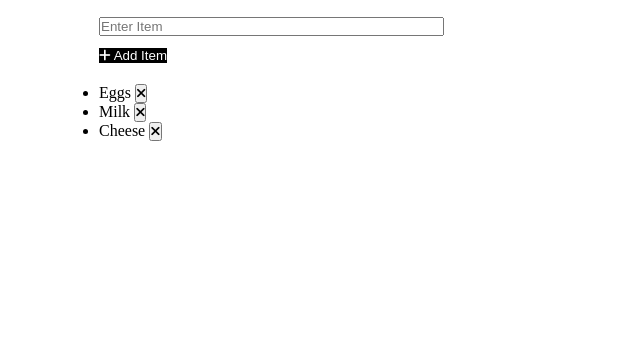
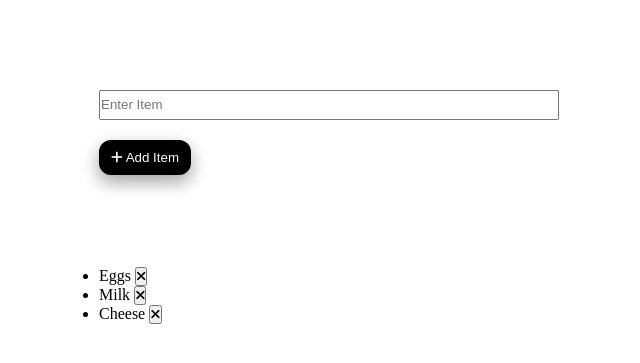
Before and after one commit to 2Pako/Shopping-List, a plain HTML site: page index.html in a window 1280 px wide. Shown: the part 133-496 px from the top of the page, without its empty margins (311-951 px from the left). Drawn offline with Linux system fonts and the light colour scheme.

Commit message:
CSS file. Customized the button. Hover over button.

```diff
--- a/style.css
+++ b/style.css
@@ -44,8 +44,9 @@ header{
 /* formating text area*/
 
 #form-section{
+  height: 50%;
   display: flex;
-  justify-content: center;
+  justify-content:center;
   flex-direction: column;
   margin-bottom: 20px;
   top:200px;
@@ -55,12 +56,24 @@ header{
 
 
 #atext{
-  width: 75%;
-  margin-bottom: 10px;
+  height: 30px;
+  width: 100%;
+  margin-bottom: 20px;
+
 }
 
+/* this section is for the add button*/
 .btn{
   background-color: black;
   color: white;
   border: none;
+  padding: 10px 12px;
+  border-radius: 12px;
+  box-shadow: 0 8px 16px 0 rgba(0,0,0,0.2), 0 6px 20px 0 rgba(0,0,0,0.19);
+  transition-duration: 0.4s;
 }
+
+.btn:hover{
+  background-color: #dcdc;
+  color: white;
+}
```
